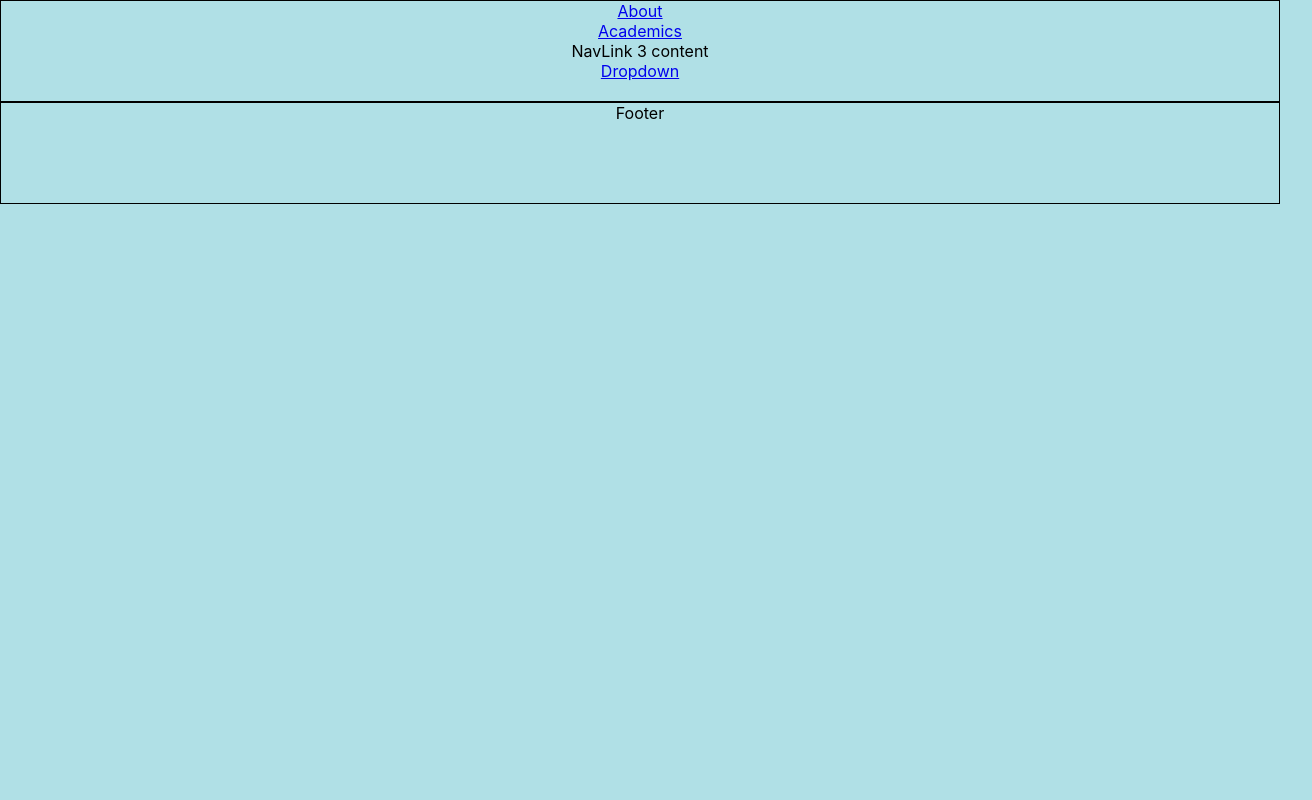
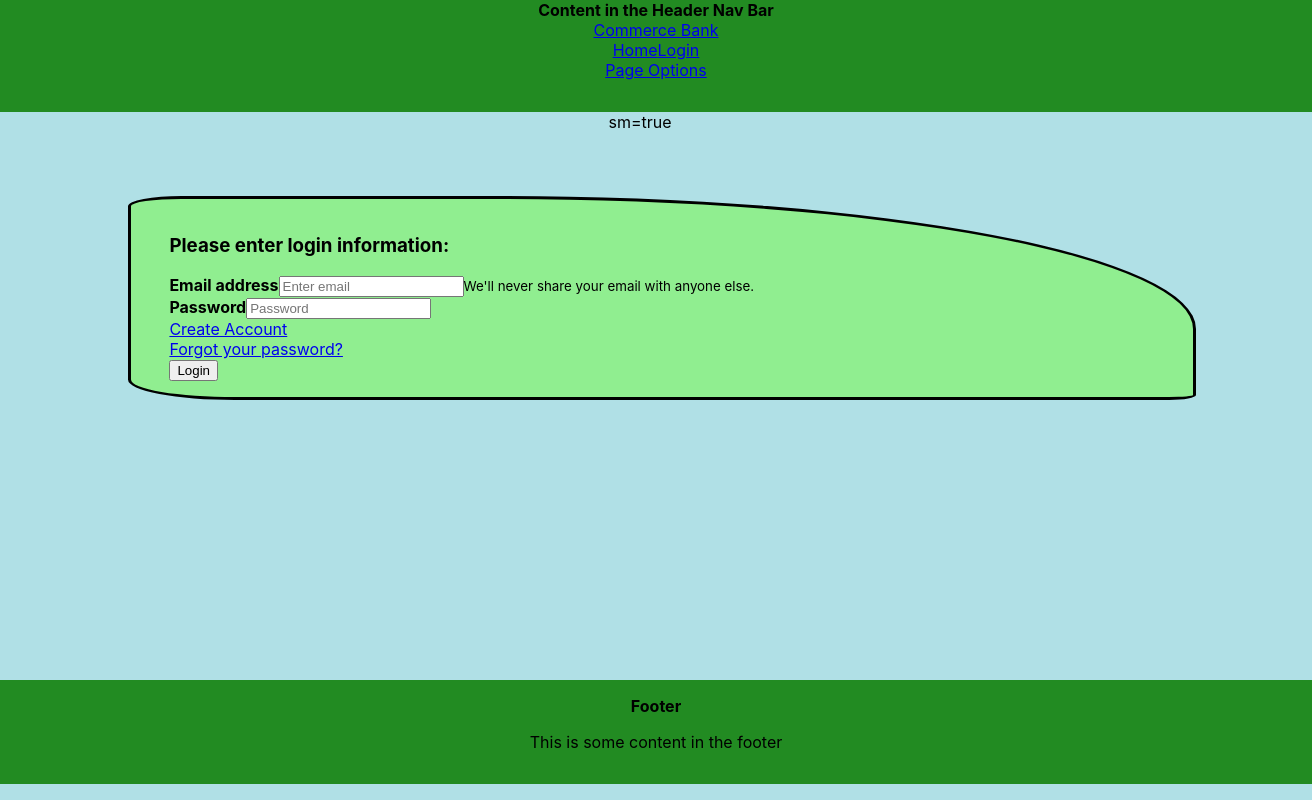
Before and after one commit to ucmo-cs/Team-JusticeLeague_Sprint2022, a React (Create React App) app in the folder ReactJSapp/: page /login in a window 1280 px wide. Shown: the whole page, 1312 px wide, since content can reach past the window. Built offline with nearby package versions, Linux system fonts and the light colour scheme.

Commit message:
New react-bootstrap styling

```diff
--- a/ReactJSapp/src/App.js
+++ b/ReactJSapp/src/App.js
@@ -1,37 +1,34 @@
+import './App.css';
 import React, {Component} from 'react';
-import logo from './logo.svg';
-import MainPage from './pages/MainPage';
+import {Route, Routes} from 'react-router-dom';
+// Following imports are our pages
+import MainPage from './pages/MainPage'; // change to "Home"?
 import LoginPage from './pages/LoginPage';
-import Header from './components/Header';
-import Footer from './components/Footer';
-import {Route, Routes} from 'react-router-dom';
+import ListPage from './pages/ListPage';
 import CreatePage from './pages/CreatePage';
-import ListPage from './pages/ListPage';
-import './App.css';
 
 class App extends Component {
-    render(){
+    render() {
         return (
             <div className="App">
-                <Header className="App-header">
-                    <img src={logo} className="App-logo" alt="logo"/>
-                    <a
-                        className="App-link"
-                        href="https://reactjs.org"
-                        target="_blank"
-                        rel="noopener noreferrer"
-                    >Learn React</a>
                 <Routes>
                     <Route path="/home" exact={true} element={<MainPage/>}/>
                     <Route path="/login" exact={true} element={<LoginPage/>}/>
-                    <Route path="/write" exact={true} element={<CreatePage/>}/>
-                    <Route path="/read" exact={true} element={<ListPage/>}/>
+                    <Route path="/create" exact={true} element={<CreatePage/>}/>
+                    <Route path="/list" exact={true} element={<ListPage/>}/>
                 </Routes>
-                </Header>
-                <Footer></Footer>
+                {/*Old starter code from reactjs install*/}
+                {/*<Header className="App-header">*/}
+                {/*    /!*<img src={logo} className="App-logo" alt="logo"/>*!/*/}
+                {/*    /!*<a*!/*/}
+                {/*    /!*    className="App-link"*!/*/}
+                {/*    /!*    href="https://reactjs.org"*!/*/}
+                {/*    /!*    target="_blank"*!/*/}
+                {/*    /!*    rel="noopener noreferrer"*!/*/}
+                {/*    /!*>Learn React</a>*!/*/}
+                {/*</Header>*/}
             </div>
         );
-    }
+    };
 }
-
 export default App;
--- a/ReactJSapp/src/components/Footer.js
+++ b/ReactJSapp/src/components/Footer.js
@@ -3,15 +3,20 @@ import styled from 'styled-components';
 
 
 const FooterList = styled.div`
-  font-size: 1.0em;
-  border : 1px solid black;
-  height : 100px;
+  margin-bottom: 1rem;
+  padding: 1rem;
+  background-color: forestgreen;
+  position: fixed;
+  bottom: 0;
+  left: 0;
+  width: 100%;
 `;
 
 const Footer = () => {
     return (
         <FooterList>
-            Footer
+            <b>Footer</b>
+            <p>This is some content in the footer</p>
         </FooterList>
     );
 };
--- a/ReactJSapp/src/components/Header.js
+++ b/ReactJSapp/src/components/Header.js
@@ -3,15 +3,16 @@ import styled from 'styled-components';
 import Menu from './Menu';
 
 const HeaderList = styled.div`
-  font-size: 1.0em;
-  border : 1px solid black;
-  height : 100px;
+  padding: 0rem 1rem 2rem 1rem;
+  background-color: forestgreen;
+  left: 0;
+  width: 100%;
 `;
-
 
 const Header = () => {
     return (
         <HeaderList>
+            <b>Content in the Header Nav Bar</b>
             <Menu></Menu>
         </HeaderList>
     );
--- a/ReactJSapp/src/components/Menu.js
+++ b/ReactJSapp/src/components/Menu.js
@@ -1,5 +1,7 @@
 import React from 'react';
-import {Nav, NavDropdown} from 'react-bootstrap';
+import {Container, Nav, Navbar, NavDropdown} from 'react-bootstrap';
+import {Link} from 'react-router-dom';
+import styled from 'styled-components';
 
 
 // This is the code that creates the navbar layout for MainPage.js
@@ -7,36 +9,29 @@ import {Nav, NavDropdown} from 'react-bootstrap';
 // because it has overlap
 const Menu = () => {
 
-    const handleSelect = (eventKey) => alert(`selected ${eventKey}`);
-    /// ^^^ can use this format, but use <Redirect> from react-router-dom
-    // plug in the file path name and force redirect.
+    const handleSelect = (eventKey) => `${eventKey}`; //alert(`selected ${eventKey}`);
+    // Create small script to handle what each event means.
 
-    return (
-        <Nav variant="pills" activeKey="1" onSelect={handleSelect}>
-            <Nav.Item>
-                <Nav.Link eventKey="1" href="#/home">
-                    About
+    return (// add fixe="top" ... or side?
+        // <Navbar componentClass={Link} activeKey="1" onSelect={handleSelect} bg="dark" variant="dark">
+        <Navbar componentClass={Link} activeKey="1" onSelect={handleSelect} bg="dark" variant="dark" >
+            <Container>
+                <Navbar.Brand href="#home">Commerce Bank</Navbar.Brand>
+                    <Nav className="me-auto">
+                        <Nav.Link eventKey="1" href="/home" to="/home">Home</Nav.Link>
+                        <Nav.Link eventKey="2" href="/login" to="/login">
+                            Login
                         </Nav.Link>
-            </Nav.Item>
-            <Nav.Item>
-                <Nav.Link eventKey="2" title="Item">
-                    Academics
-                </Nav.Link>
-            </Nav.Item>
-            <Nav.Item>
-                <Nav.Link eventKey="3" disabled>
-                    NavLink 3 content
-                </Nav.Link>
-            </Nav.Item>
-            <NavDropdown title="Dropdown" id="nav-dropdown">
-                <NavDropdown.Item eventKey="4.1">Action</NavDropdown.Item>
-                <NavDropdown.Item eventKey="4.2">Another action</NavDropdown.Item>
+                        <NavDropdown title="Page Options" id="nav-dropdown">
+                            <NavDropdown.Item eventKey="4.1" href="/list" to="/list">List Pages</NavDropdown.Item>
+                            <NavDropdown.Item eventKey="4.2" href="/create" to="/create">Create Page</NavDropdown.Item>
                             <NavDropdown.Item eventKey="4.3">Something else here</NavDropdown.Item>
                             <NavDropdown.Divider />
                             <NavDropdown.Item eventKey="4.4">Separated link</NavDropdown.Item>
                         </NavDropdown>
                     </Nav>
-
+            </Container>
+        </Navbar>
     );
 };
 
--- a/ReactJSapp/src/pages/LoginPage.js
+++ b/ReactJSapp/src/pages/LoginPage.js
@@ -1,45 +1,100 @@
 import React from 'react';
+import {Button, Modal, Form, Container, Row, Col, Nav} from 'react-bootstrap';
+import styled from 'styled-components';
+import Header from '../components/Header';
+import Footer from '../components/Footer';
 
-/*const LoginPageList = styled.div`
-  margin: 20px 0px 0px 0px;
+// For good styling info visit: https://styled-components.com/docs/basics
+
+// Using this to stylize the <div>
+const LoginList = styled.div`
+  background-color: lightgreen;
+  margin-top: 5%; margin-bottom: 10%;
+  margin-left: 10%; margin-right: 3%;
+  padding: 1.25% 0% 1.25% 3%;
   font-size: 1.0em;
-  border : 1px solid black;
-  height : 100px;
-`;*/
+  text-align: left;
+  border : 3px solid black;
+  border-radius: 5% 65% 2.5% 10%;
+  height : 65%;
+  width: 80%;
+`;
+// using Inner to stylize the elements in <Form>
+// const InnerLoginList = styled.div`
+//   margin-top: 0%; margin-bottom: 1%;
+//   margin-left: 0%; margin-right: 20%;
+//   padding: 0% 0% 0% 0%;
+//   width: 70%;
+// `;
 
+// should use <SaveForm></SaveForm>
 const LoginPage = () => {
     return (
             <div>
-            Login page
-        </div>
-        // old code building a login form page below
-        /*<LoginPageList>
-            Login page
+            <Header></Header>
             <Container>
-                <body>
-                <h2>Account Login</h2>
             <Row>
-                    <Col sm={4}>blank place</Col>
-                    <Col sm={4}>
-                        <form>
-                            <label>
-                                Username or Email address
-                                <input type="text" name="username-field" />
-                            </label>
-                            <input type="submit" value="Submit" />
-                        </form>
+                <Col sm={4}>sm=true</Col>
+            </Row>
+            </Container>
+            <LoginList>
+            {/* row1 */}
+            <Container>
+                <Row><Col sm={4}>
+                    <h3>Please enter login information:</h3>
+                </Col></Row>
+            <Form>
+                {/* row2 */}
+                <Row><Col sm={4}>
+                <Form.Group className="mb-3" controlId="formBasicEmail">
+                    <Form.Label><b>Email address</b></Form.Label>
+                    <Form.Control type="email" placeholder="Enter email" />
+                    <Form.Text className="text-muted">
+                        We'll never share your email with anyone else.
+                    </Form.Text>
+                </Form.Group>
+                </Col></Row>
+                {/* row3 */}
+                <Row><Col sm={4}>
+                <Form.Group className="mb-3" controlId="formBasicPassword">
+                    <Form.Label><b>Password</b></Form.Label>
+                    <Form.Control type="password" placeholder="Password" />
+                </Form.Group>
+                </Col></Row>
+                <Nav fill variant="pills" activeKey="1">
+                <Row sm={2}>
+
+                        <Col sm={"2"}>
+                        <Nav.Item>
+                            <Nav.Link eventKey="1" href="/createAccount">Create Account</Nav.Link>
+                        </Nav.Item>
                         </Col>
-                    <Col sm={4}>blank place</Col>
+                        <Col sm={"2"}>
+                        <Nav.Item>
+                            <Nav.Link eventKey="2" href="/forgotPass">Forgot your password?</Nav.Link>
+                        </Nav.Item>
+                        </Col>
                 </Row>
                     <Row>
-                    <Col sm>sm=true</Col>
-                    <Col sm>sm=true</Col>
-                    <Col sm>sm=true</Col>
-                    <Col sm={8}>sm=8</Col>
+                        <Nav.Item>
+                            <Nav.Link eventKey="3" href="/listPage"></Nav.Link>
+                        </Nav.Item>
+
                     </Row>
-                </body>
+                </Nav>
+                {/*<Form.Group className="mb-3" controlId="formBasicCheckbox">*/}
+                {/*    <Form.Check type="checkbox" label="Check me out" />*/}
+                {/*</Form.Group>*/}
+                {/* row4 */}
+                <Row><Col>
+                <Button size="lg" variant="success" type="submit">Login</Button>{' '}
+                    </Col>
+                </Row>
+            </Form>
             </Container>
-        </LoginPageList>*/
+            </LoginList>
+            <Footer></Footer>
+        </div>
     );
 };
 
--- a/ReactJSapp/src/pages/MainPage.js
+++ b/ReactJSapp/src/pages/MainPage.js
@@ -1,9 +1,18 @@
 import React from 'react';
+import Header from '../components/Header';
+import Footer from '../components/Footer';
 
 const MainPage = () => {
     return (
         <div>
-            Main page
+            <Header></Header>
+            <div>
+                <p>body text</p>
+            </div>
+            <div>
+                <p>Footer text</p>
+            </div>
+            <Footer></Footer>
         </div>
     );
 };
```
Also changed, not shown: ReactJSapp/src/pages/ListPage.js (+37 -1 lines). Lines whose indentation alone changed are shown as unchanged.
